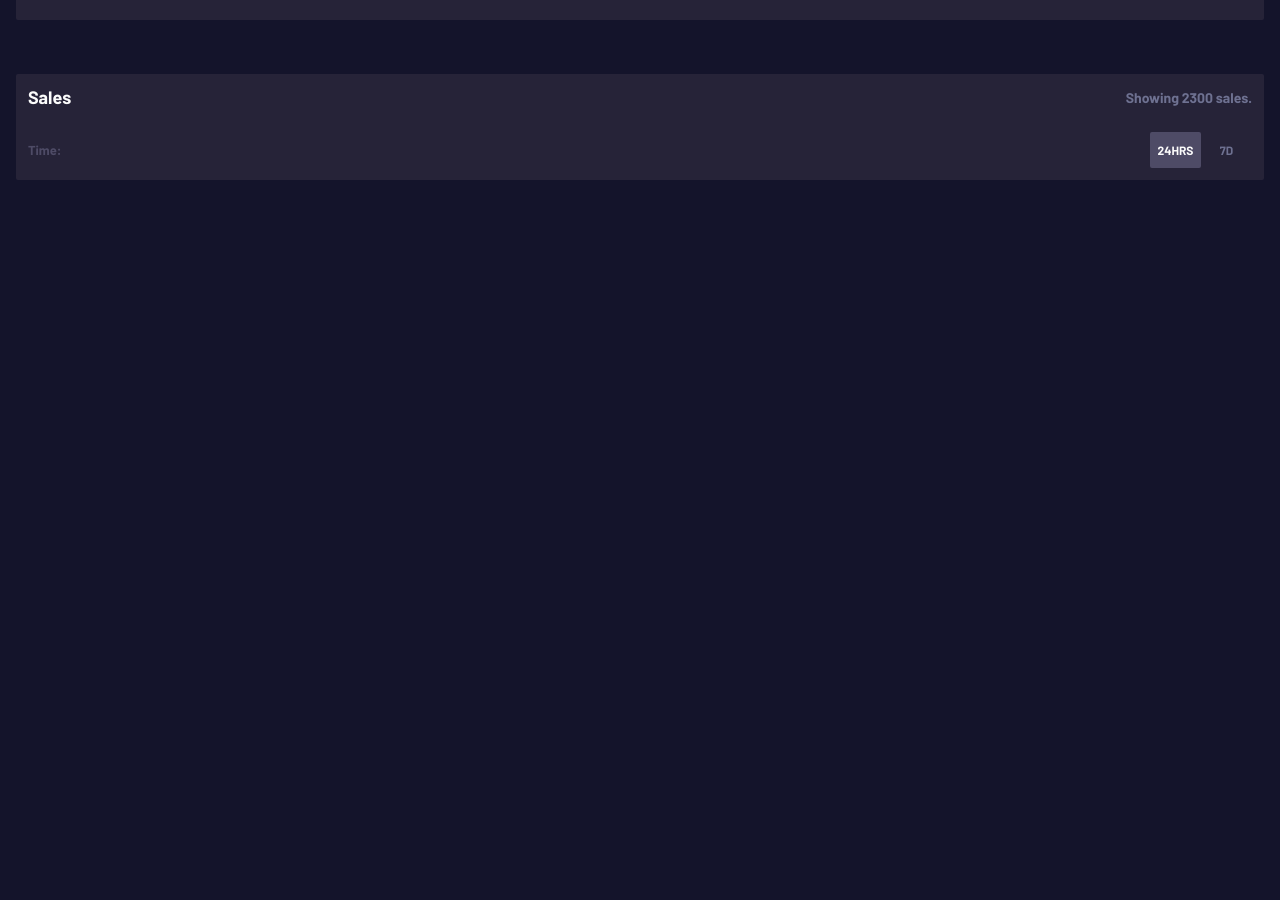
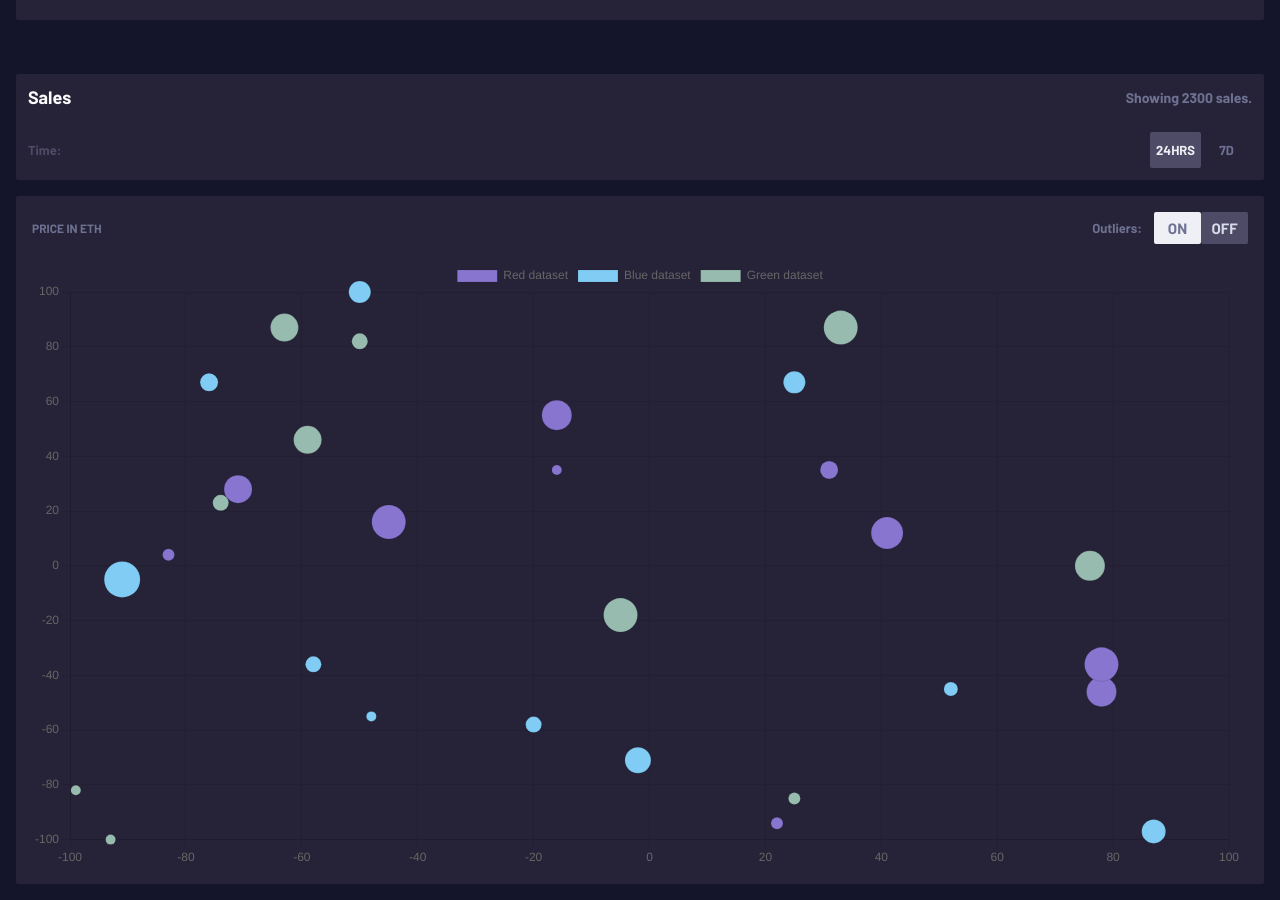
Before and after one commit to diipacheco/lumx-studios-test, a React (Vite) app: page / in a window 1280 px wide. Shown: the part 321-1221 px from the top of the page. Before the commit the page ends 800 px from the top, so only its background shows below. Built offline with nearby package versions, Linux system fonts and the light colour scheme.

Commit message:
Adds Bubble Chart

```diff
--- a/package.json
+++ b/package.json
@@ -12,7 +12,10 @@
     "test": "jest"
   },
   "dependencies": {
+    "@faker-js/faker": "^7.5.0",
+    "chart.js": "^3.9.1",
     "react": "^17.0.2",
+    "react-chartjs-2": "^4.3.1",
     "react-dom": "^17.0.2",
     "styled-components": "^5.3.5"
   },
--- a/src/Pages/Main/index.tsx
+++ b/src/Pages/Main/index.tsx
@@ -1,5 +1,6 @@
 import React from 'react';
 
+import BubbleChart from '~/components/BubbleChart';
 import Sales from '~/components/Sales';
 import SummarySection from '~/components/SummarySection';
 
@@ -10,6 +11,7 @@ const Main: React.FC = () => {
     <Container>
       <SummarySection />
       <Sales />
+      <BubbleChart />
     </Container>
   );
 };
--- /dev/null
+++ b/src/components/BubbleChart/index.tsx
@@ -0,0 +1,85 @@
+import { faker } from '@faker-js/faker';
+import {
+  Chart as ChartJS,
+  Legend,
+  LinearScale,
+  PointElement,
+  Tooltip,
+} from 'chart.js';
+import React from 'react';
+import { Bubble } from 'react-chartjs-2';
+
+import Button from '~/components/Button';
+import Card from '~/components/Card';
+
+import { ChartContainer, Container, Content } from './styles';
+
+ChartJS.register(LinearScale, PointElement, Tooltip, Legend);
+
+export const options = {
+  scales: {
+    y: {
+      beginAtZero: true,
+    },
+  },
+};
+
+export const data = {
+  datasets: [
+    {
+      label: 'Red dataset',
+      data: Array.from({ length: 10 }, () => ({
+        x: faker.datatype.number({ min: -100, max: 100 }),
+        y: faker.datatype.number({ min: -100, max: 100 }),
+        r: faker.datatype.number({ min: 5, max: 20 }),
+      })),
+      backgroundColor: '#8775D0',
+    },
+    {
+      label: 'Blue dataset',
+      data: Array.from({ length: 10 }, () => ({
+        x: faker.datatype.number({ min: -100, max: 100 }),
+        y: faker.datatype.number({ min: -100, max: 100 }),
+        r: faker.datatype.number({ min: 5, max: 20 }),
+      })),
+      backgroundColor: '#80CCF4',
+    },
+    {
+      label: 'Green dataset',
+      data: Array.from({ length: 10 }, () => ({
+        x: faker.datatype.number({ min: -100, max: 100 }),
+        y: faker.datatype.number({ min: -100, max: 100 }),
+        r: faker.datatype.number({ min: 5, max: 20 }),
+      })),
+      backgroundColor: '#98BBAF',
+    },
+  ],
+};
+
+const BubbleChart: React.FC = () => {
+  return (
+    <Container>
+      <Card>
+        <Content>
+          <header>
+            <div>
+              <h5>Price in ETH</h5>
+            </div>
+            <div>
+              <h6>Outliers:</h6>
+              <Button typeButton="switcher" active>
+                ON
+              </Button>
+              <Button typeButton="switcher">OFF</Button>
+            </div>
+          </header>
+          <ChartContainer>
+            <Bubble options={options} data={data} />
+          </ChartContainer>
+        </Content>
+      </Card>
+    </Container>
+  );
+};
+
+export default BubbleChart;
--- /dev/null
+++ b/src/components/BubbleChart/styles.ts
@@ -0,0 +1,35 @@
+import styled from 'styled-components';
+
+export const Container = styled.section`
+  margin-top: 16px;
+`;
+
+export const Content = styled.section`
+  padding: 16px;
+  > header {
+    display: flex;
+    align-items: center;
+    justify-content: space-between;
+
+    > div {
+      display: flex;
+      align-items: center;
+    }
+
+    > div h5 {
+      font-size: 12px;
+      color: ${props => props.theme.colors.darkGrey};
+      text-transform: uppercase;
+    }
+
+    > div h6 {
+      font-size: 13px;
+      color: ${props => props.theme.colors.darkGrey};
+      margin-right: 12px;
+    }
+  }
+`;
+
+export const ChartContainer = styled.section`
+  margin-top: 16px;
+`;
--- a/src/components/Button/index.tsx
+++ b/src/components/Button/index.tsx
@@ -4,10 +4,15 @@ import { Container } from './styles';
 
 export interface IButton {
   active?: boolean;
+  typeButton: 'default' | 'switcher';
 }
 
-const Button: React.FC<IButton> = ({ active, children }) => {
-  return <Container active={active}>{children}</Container>;
+const Button: React.FC<IButton> = ({ typeButton, active, children }) => {
+  return (
+    <Container typeButton={typeButton} active={active}>
+      {children}
+    </Container>
+  );
 };
 
 export default Button;
--- a/src/components/Button/styles.ts
+++ b/src/components/Button/styles.ts
@@ -1,8 +1,8 @@
-import styled from 'styled-components';
+import styled, { css } from 'styled-components';
 
 import { IButton } from './index';
 
-export const Container = styled.button<IButton>`
+const defaultButton = css`
   display: flex;
   align-items: center;
   justify-content: center;
@@ -11,12 +11,62 @@ export const Container = styled.button<IButton>`
   height: 36px;
   border-radius: 2px;
   font-weight: 700;
-  font-size: 12px;
+  font-size: 13px;
   padding: 6px 16px;
   text-transform: uppercase;
+`;
 
-  background-color: ${props =>
-    props.active ? props.theme.colors.lightPurple : 'transparent'};
-  color: ${props =>
-    props.active ? props.theme.colors.lightGrey : props.theme.colors.darkGrey};
+const switcherButton = css`
+  display: flex;
+  align-items: center;
+  justify-content: center;
+
+  width: 47px;
+  height: 32px;
+  border-radius: 2px;
+  font-weight: 700;
+  font-size: 15px;
+  padding: 6px 16px;
+  text-transform: uppercase;
 `;
+
+export const Container = styled.button<IButton>`
+  ${props => {
+    if (props.typeButton === 'default') {
+      return defaultButton;
+    } else {
+      return switcherButton;
+    }
+  }}
+
+  ${props => {
+    if (props.typeButton === 'default') {
+      return `
+
+      `;
+    } else {
+      return switcherButton;
+    }
+  }}
+
+  background-color: ${props => {
+    if (props.typeButton === 'default') {
+      return props.active ? props.theme.colors.lightPurple : 'transparent';
+    } else {
+      return props.active
+        ? props.theme.colors.lightGrey
+        : props.theme.colors.lightPurple;
+    }
+  }};
+  color: ${props => {
+    if (props.typeButton === 'default') {
+      return props.active
+        ? props.theme.colors.lightGrey
+        : props.theme.colors.darkGrey;
+    } else {
+      return props.active
+        ? props.theme.colors.darkGrey
+        : props.theme.colors.grey;
+    }
+  }};
+`;
--- a/src/components/Sales/index.tsx
+++ b/src/components/Sales/index.tsx
@@ -23,8 +23,10 @@ const Sales: React.FC = () => {
             <h4>Time:</h4>
           </div>
           <div>
-            <Button active>24hrs</Button>
-            <Button>7D</Button>
+            <Button typeButton="default" active>
+              24hrs
+            </Button>
+            <Button typeButton="default">7D</Button>
           </div>
         </RowContainer>
       </Card>
--- a/src/styles/themes/dark.ts
+++ b/src/styles/themes/dark.ts
@@ -10,7 +10,7 @@ export default {
     lightPurple: 'var(--light-purple)',
     darkGrey: 'var(--dark-grey)',
     grey: 'var(--grey)',
-    lightGrey: 'var(--lightGrey)',
+    lightGrey: 'var(--light-grey)',
     white: 'var(--white)',
 
     /* Support Colors */
```
Also changed, not shown: 1 other file (tests, documents, lock files or other folders).
